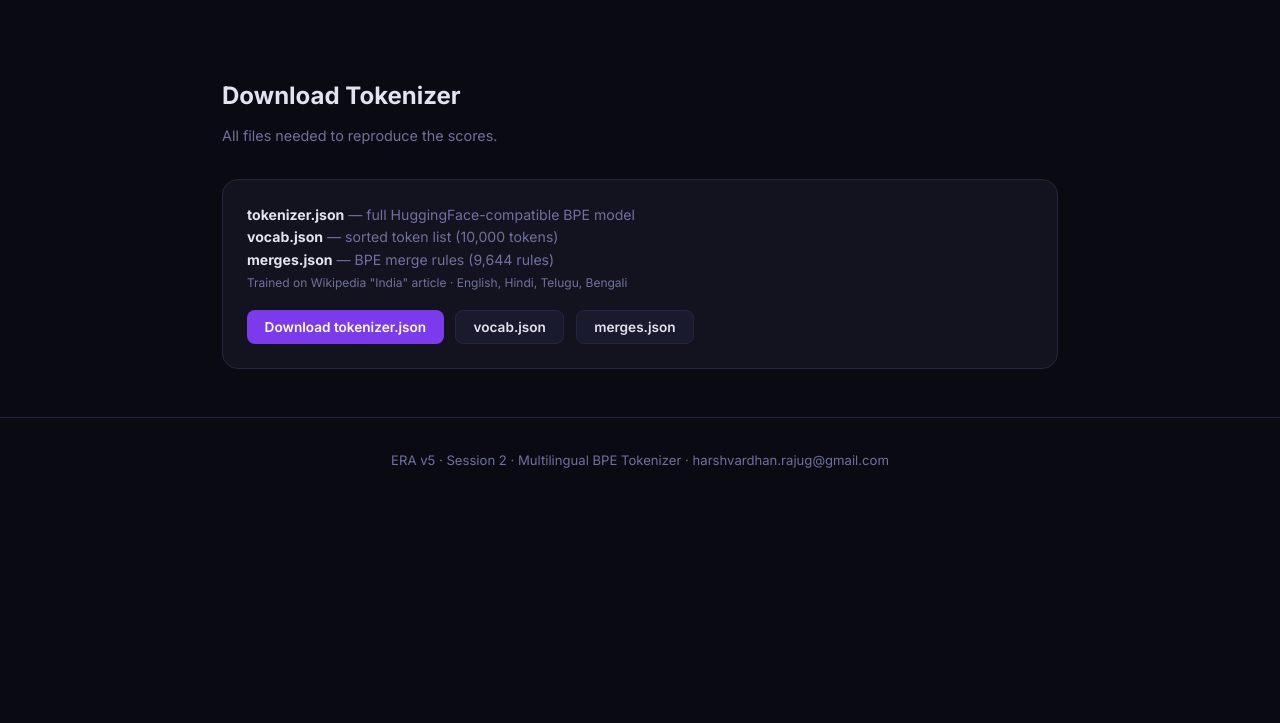
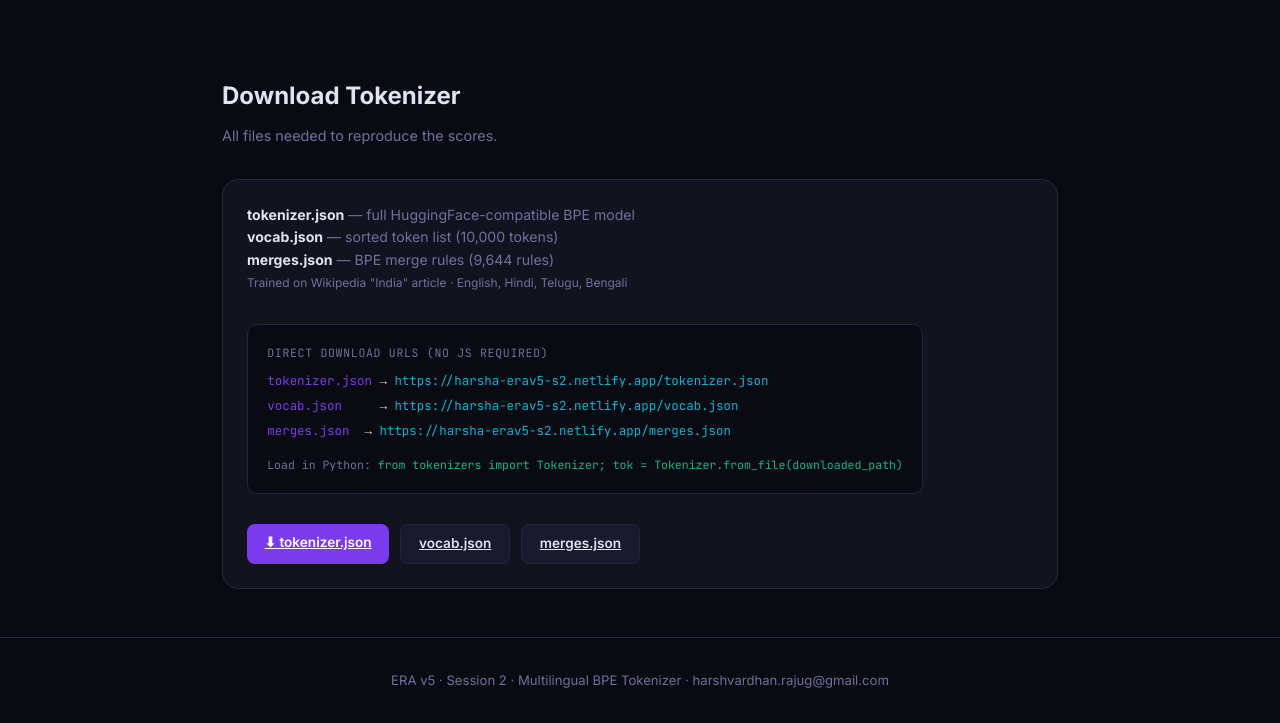
Before and after one commit to harshvardhanraju/ERAv5, a plain HTML site: page ses2/index.html in a window 1280 px wide. Shown: the part 2677-3400 px from the top of the page. Before the commit the page ends 3180 px from the top, so only its background shows below. Drawn offline with Linux system fonts and the light colour scheme.

Commit message:
ses2: add direct download URLs for tokenizer.json (grader access)

```diff
--- a/ses2/index.html
+++ b/ses2/index.html
@@ -301,10 +301,28 @@
       <strong>merges.json</strong> — BPE merge rules (<span id="dl-merges-size">9 644</span> rules)<br>
       <span style="font-size:.75rem">Trained on Wikipedia "India" article · English, Hindi, Telugu, Bengali</span>
     </div>
+
+    <!-- Direct URLs — for programmatic loading / graders -->
+    <div style="margin:.9rem 0;background:#0a0a12;border:1px solid #252540;border-radius:10px;padding:1rem 1.2rem;font-family:'JetBrains Mono',monospace;font-size:.78rem;line-height:2;">
+      <div style="color:#7070a0;margin-bottom:.3rem;font-size:.72rem;letter-spacing:.06em;text-transform:uppercase;">Direct download URLs (no JS required)</div>
+      <div><span style="color:#7c3aed;">tokenizer.json</span> →
+        <a href="https://harsha-erav5-s2.netlify.app/tokenizer.json" style="color:#06b6d4;text-decoration:none;" target="_blank">https://harsha-erav5-s2.netlify.app/tokenizer.json</a>
+      </div>
+      <div><span style="color:#7c3aed;">vocab.json</span> &nbsp;&nbsp;&nbsp;&nbsp;→
+        <a href="https://harsha-erav5-s2.netlify.app/vocab.json" style="color:#06b6d4;text-decoration:none;" target="_blank">https://harsha-erav5-s2.netlify.app/vocab.json</a>
+      </div>
+      <div><span style="color:#7c3aed;">merges.json</span> &nbsp;→
+        <a href="https://harsha-erav5-s2.netlify.app/merges.json" style="color:#06b6d4;text-decoration:none;" target="_blank">https://harsha-erav5-s2.netlify.app/merges.json</a>
+      </div>
+      <div style="margin-top:.6rem;color:#7070a0;font-size:.72rem;">
+        Load in Python: <span style="color:#10b981;">from tokenizers import Tokenizer; tok = Tokenizer.from_file(downloaded_path)</span>
+      </div>
+    </div>
+
     <div class="dl-btns">
-      <button class="dl-btn dl-primary" onclick="downloadFile('tokenizer.json','tokenizer.json')">Download tokenizer.json</button>
-      <button class="dl-btn dl-secondary" onclick="downloadFile('vocab.json','vocab.json')">vocab.json</button>
-      <button class="dl-btn dl-secondary" onclick="downloadFile('merges.json','merges.json')">merges.json</button>
+      <a class="dl-btn dl-primary" href="tokenizer.json" download="tokenizer.json">⬇ tokenizer.json</a>
+      <a class="dl-btn dl-secondary" href="vocab.json" download="vocab.json">vocab.json</a>
+      <a class="dl-btn dl-secondary" href="merges.json" download="merges.json">merges.json</a>
     </div>
   </div>
 </section>
```
